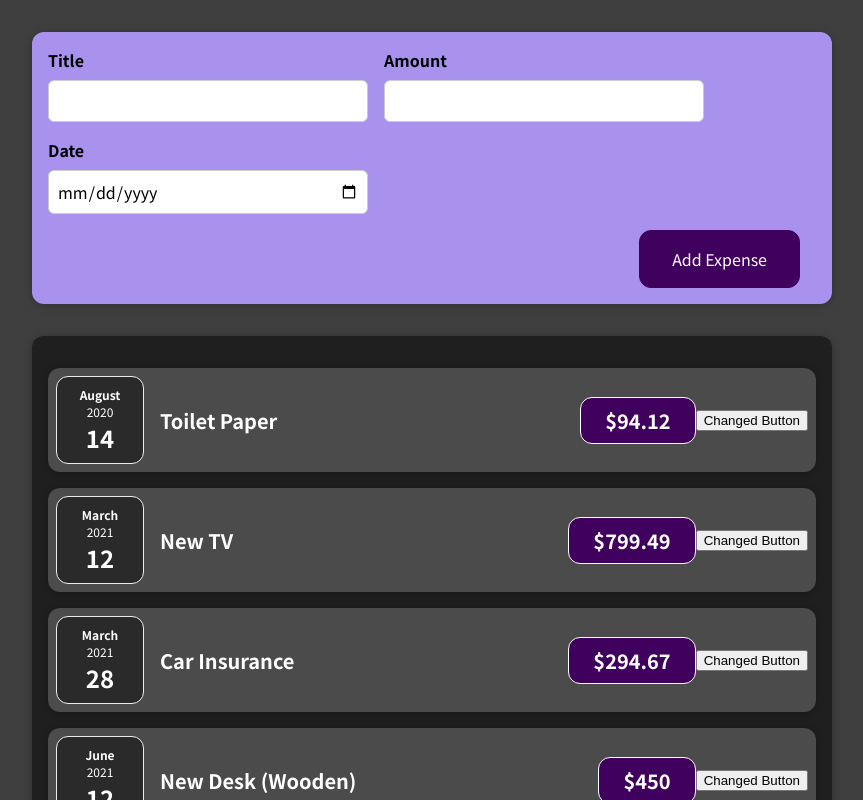
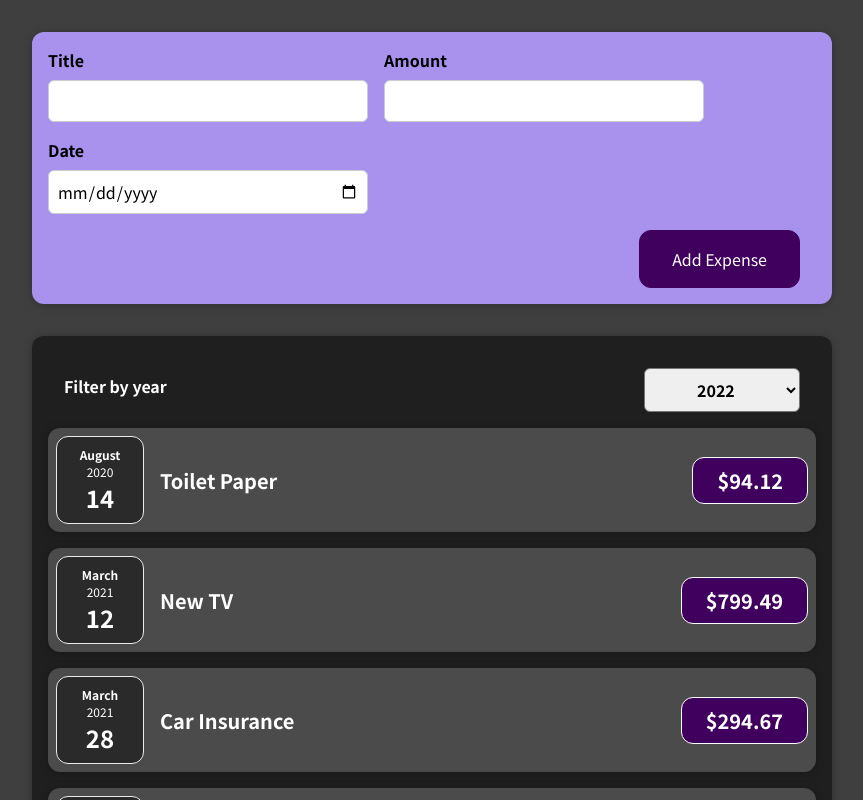
Before and after one commit to oobinss/react-complete-guide, a React (Create React App) app: page / in a window 1280 px wide. Shown: the top 800 px of the page, without its empty margins (208-1071 px from the left). Built offline with nearby package versions, Linux system fonts and the light colour scheme.

Commit message:
연도별 비용 필터 추가

```diff
--- a/src/App.js
+++ b/src/App.js
@@ -24,9 +24,13 @@
     },
   ]
 
+  const addExpenseHandler = (expense) => {
+    console.log(expense)
+  }
+
   return (
     <div>
-      <NewExpense />
+      <NewExpense onAddExpense={addExpenseHandler} />
       <Expenses items={expenses} />
     </div>
   )
--- a/src/components/Expenses/ExpenseItem.js
+++ b/src/components/Expenses/ExpenseItem.js
@@ -1,24 +1,17 @@
-import React, { useState } from 'react'
+import React from 'react'
 
 import ExpenseDate from './ExpenseDate'
 import Card from '../UI/Card'
 import './ExpenseItem.css'
 
 const ExpenseItem = (props) => {
-  const [title, setTitle] = useState(props.title)
-
-  const clickHandler = () => {
-    setTitle('Updated!')
-  }
-
   return (
     <Card className='expense-item'>
       <ExpenseDate date={props.date} />
       <div className='expense-item__description'>
-        <h2>{title}</h2>
+        <h2>{props.title}</h2>
         <div className='expense-item__price'>${props.amount}</div>
       </div>
-      <button onClick={clickHandler}>Changed Button</button>
     </Card>
   )
 }
--- a/src/components/Expenses/Expenses.js
+++ b/src/components/Expenses/Expenses.js
@@ -1,10 +1,24 @@
+import React, { useState } from 'react'
+
 import ExpenseItem from './ExpenseItem'
 import Card from '../UI/Card'
 import './Expenses.css'
+import ExpensesFilter from './ExpensesFilter'
 
-function Expenses(props) {
+const Expenses = (props) => {
+  const [filteredYear, setFilteredYear] = useState('2022')
+
+  const filterChangeHandler = (selectedYear) => {
+    setFilteredYear(selectedYear)
+  }
+
   return (
+    <div>
       <Card className='expenses'>
+        <ExpensesFilter
+          selected={filteredYear}
+          onChangeFilter={filterChangeHandler}
+        />
         <ExpenseItem
           title={props.items[0].title}
           amount={props.items[0].amount}
@@ -26,6 +40,7 @@
           date={props.items[3].date}
         />
       </Card>
+    </div>
   )
 }
 
--- /dev/null
+++ b/src/components/Expenses/ExpensesFilter.css
@@ -0,0 +1,24 @@
+.expenses-filter {
+  color: white;
+  padding: 0 1rem;
+}
+
+.expenses-filter__control {
+  display: flex;
+  width: 100%;
+  align-items: center;
+  justify-content: space-between;
+  margin: 1rem 0;
+}
+
+.expenses-filter label {
+  font-weight: bold;
+  margin-bottom: 0.5rem;
+}
+
+.expenses-filter select {
+  font: inherit;
+  padding: 0.5rem 3rem;
+  font-weight: bold;
+  border-radius: 6px;
+}
--- /dev/null
+++ b/src/components/Expenses/ExpensesFilter.js
@@ -0,0 +1,25 @@
+import React from 'react'
+
+import './ExpensesFilter.css'
+
+const ExpensesFilter = (props) => {
+  const dropdownChangeHandler = (event) => {
+    props.onChangeFilter(event.target.value)
+  }
+
+  return (
+    <div className='expenses-filter'>
+      <div className='expenses-filter__control'>
+        <label>Filter by year</label>
+        <select onChange={dropdownChangeHandler} value={props.selected}>
+          <option value='2023'>2023</option>
+          <option value='2022'>2022</option>
+          <option value='2021'>2021</option>
+          <option value='2020'>2020</option>
+        </select>
+      </div>
+    </div>
+  )
+}
+
+export default ExpensesFilter
--- a/src/components/NewExpense/ExpenseForm.js
+++ b/src/components/NewExpense/ExpenseForm.js
@@ -2,7 +2,7 @@
 
 import './ExpenseForm.css'
 
-const ExpenseForm = () => {
+const ExpenseForm = (props) => {
   const [enteredTitle, setEnteredTitle] = useState('')
   const [enteredAmount, setEnteredAmount] = useState('')
   const [enteredDate, setEnteredDate] = useState('')
@@ -39,6 +39,8 @@
       amount: enteredAmount,
       date: new Date(enteredDate),
     }
+
+    props.onSaveExpenseData(expenseData)
     setEnteredTitle('')
     setEnteredAmount('')
     setEnteredDate('')
--- a/src/components/NewExpense/NewExpense.js
+++ b/src/components/NewExpense/NewExpense.js
@@ -3,10 +3,18 @@
 import './NewExpense.css'
 import ExpenseForm from './ExpenseForm'
 
-const NewExpense = () => {
+const NewExpense = (props) => {
+  const saveExpenseDataHandler = (enteredExpenseData) => {
+    const expenseData = {
+      ...enteredExpenseData,
+      id: Math.random().toString(),
+    }
+    props.onAddExpense(expenseData)
+  }
+
   return (
     <div className='new-expense'>
-      <ExpenseForm />
+      <ExpenseForm onSaveExpenseData={saveExpenseDataHandler} />
     </div>
   )
 }
```
Also changed, not shown: 1 other file (tests, documents, lock files or other folders). Lines whose indentation alone changed are shown as unchanged.
